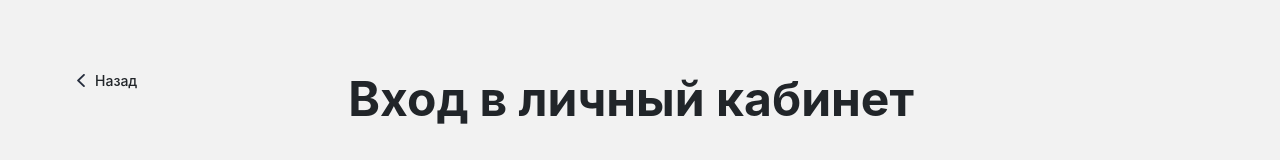
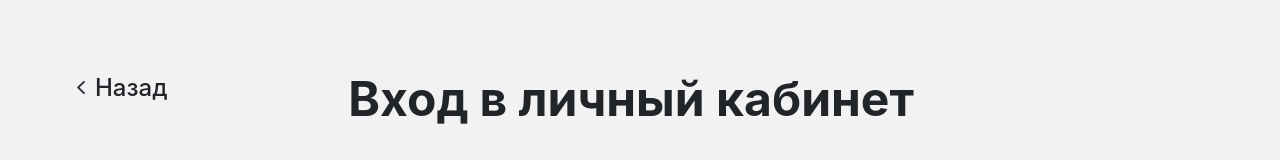
Before and after one commit to vanya6537/podberu-fe, a React (Create React App) app: page /auth/signin in a window 1280 px wide. Shown: the part 202-362 px from the top of the page. Built offline with nearby package versions, Linux system fonts and the light colour scheme; a web font is replaced by a local one.

Commit message:
fix(component-back-button): change component styles

```diff
--- a/src/components/Back.tsx
+++ b/src/components/Back.tsx
@@ -4,7 +4,7 @@ import Icon from './Icon';
 const StyledBack = styled.div.attrs((props) => ({ ...props }))`
   display: flex;
   align-items: center;
-  font-size: 14px;
+  font-size: 24px;
   font-weight: 500;
   cursor: pointer;
   span {
```
